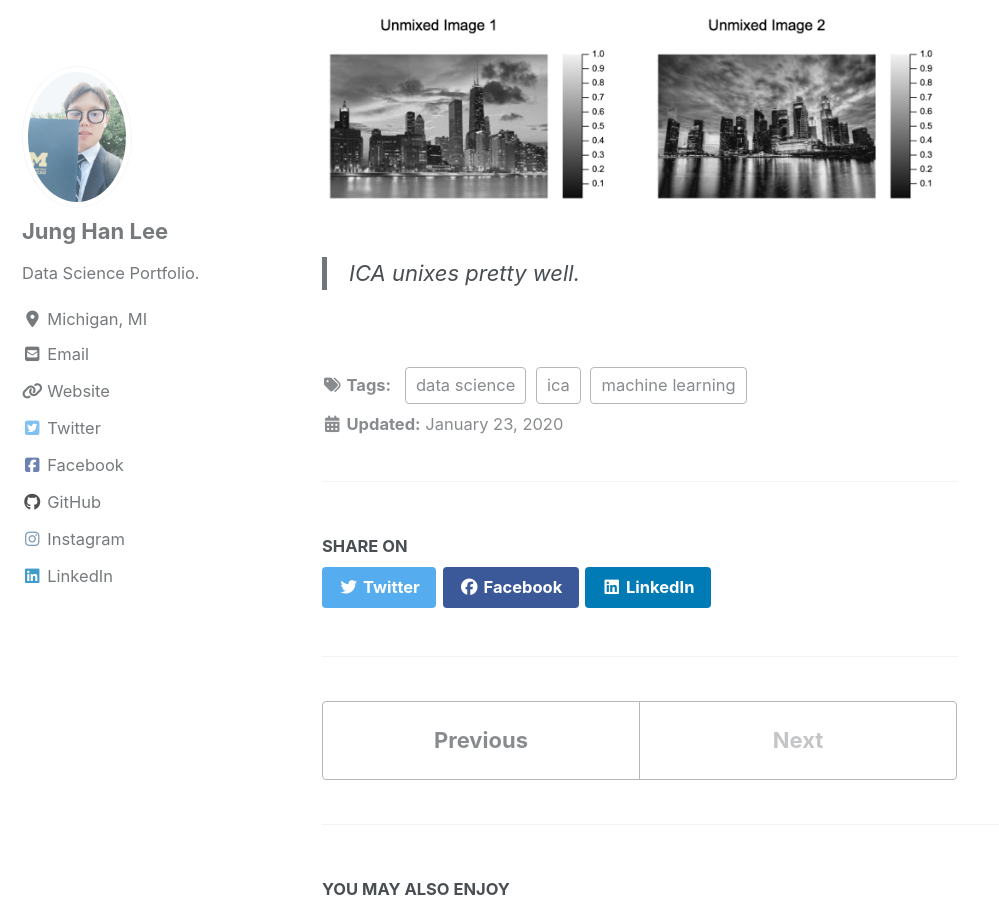
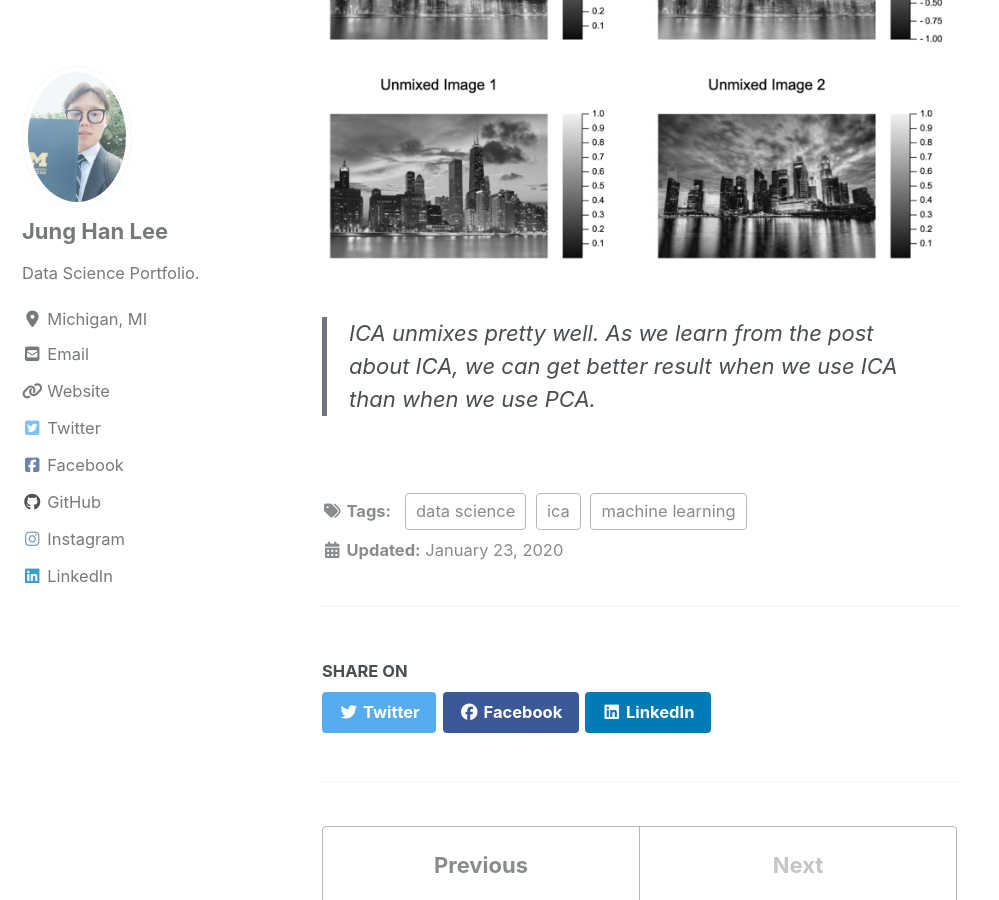
Before and after one commit to jung-han-lee/jung-han-lee.github.io, a Jekyll site: the page built from _posts/2020-01-23-unmixing1.md, in a window 1280 px wide and 900 px high, scrolled down 4373 px. Shown: the whole window, without its empty margins (0-999 px from the left). Built offline with Jekyll 4.4.1, drawn with Linux system fonts in a browser that asks for light colours; cached includes are drawn as plain includes; nearby versions of some CDN libraries; formulas are drawn with MathJax 3; some of the changed text lies outside the part shown.

Commit message:
new github

````diff
--- a/_posts/2020-01-23-unmixing1.md
+++ b/_posts/2020-01-23-unmixing1.md
@@ -36,6 +37,7 @@ $$Y = A S,$$
 as the following code.
 
 ```julia
+#Mix the images
 s1 = vec(I1)
 s2 = vec(I2);
 I1 = 0.0
@@ -116,4 +118,4 @@ plot(p3, p4, p5, p6; layout=4, size=(900, 600))
 ```
 <img src="{{ site.url }}{{ site.baseurl }}/images/ml1/unmix_ica.png" alt="">
 
-> ICA unixes pretty well.
+> ICA unmixes pretty well. As we learn from the post about ICA, we can get better result when we use ICA than when we use PCA.
````
Also changed, not shown: other parts of _posts/2020-01-23-unmixing1.md (+1 -0 lines).
